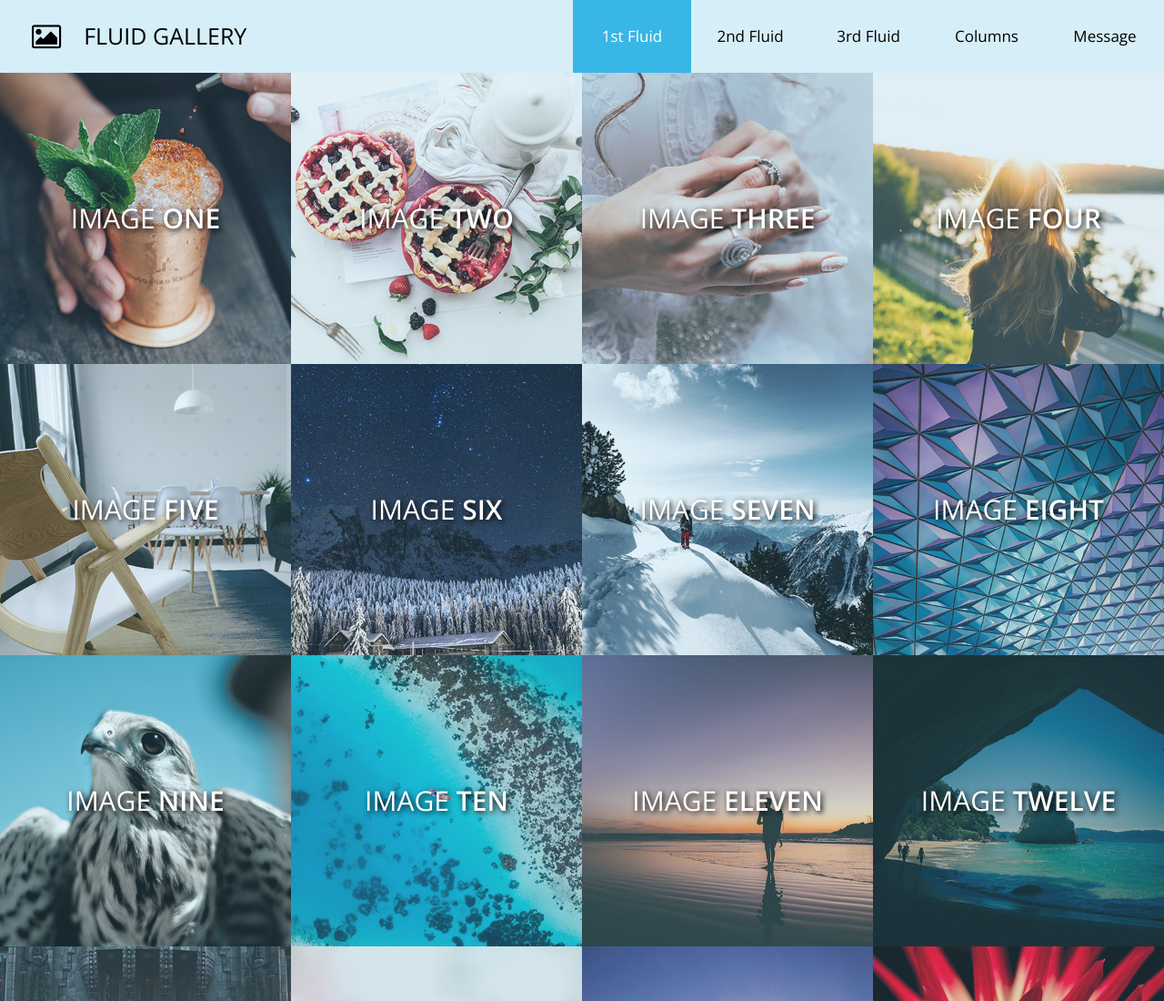
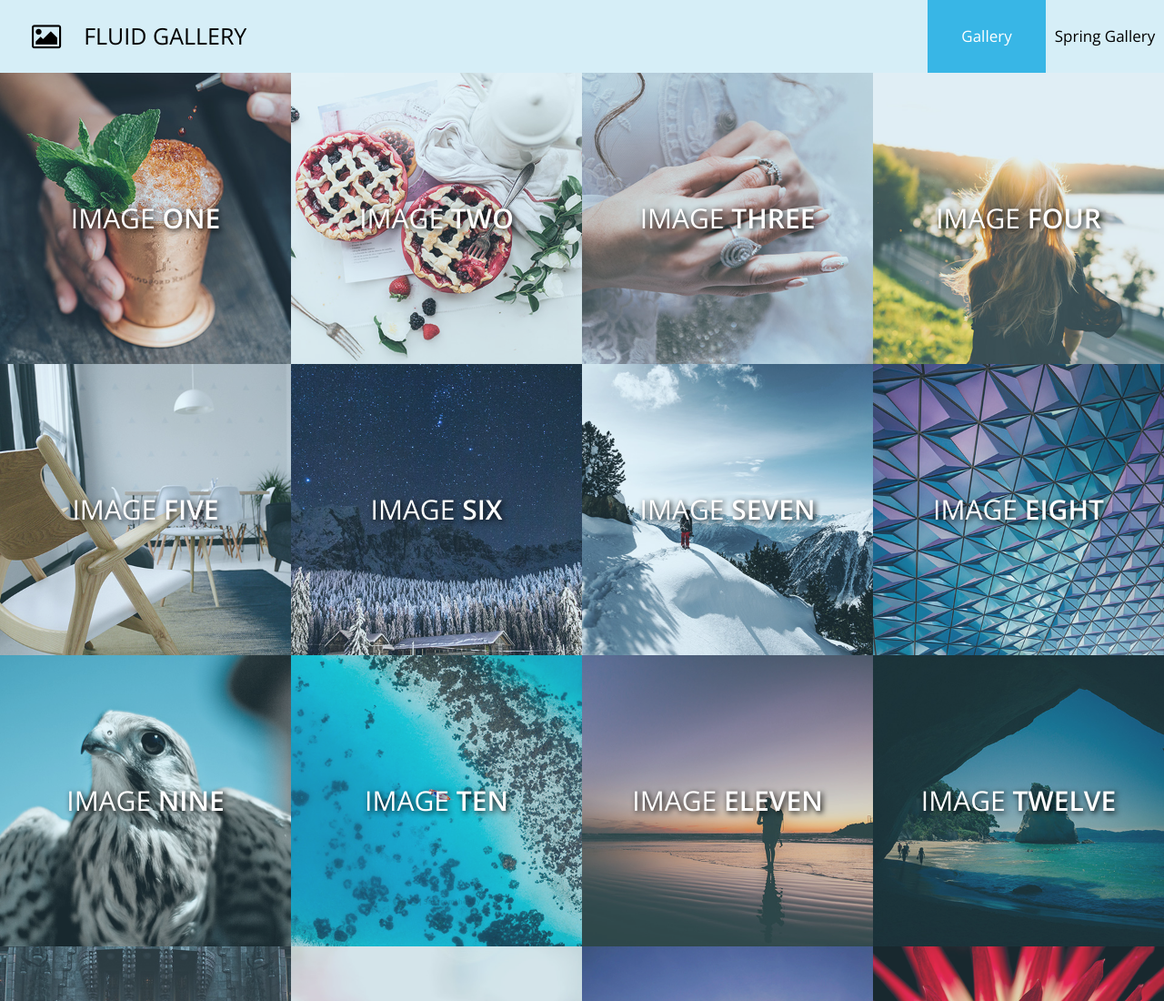
Before and after one commit to Akira01161977/Site, a plain HTML site: page index.html in a window 1280 px wide. Shown: the top 1100 px of the page at 91% size. Drawn offline with nearby package versions, Linux system fonts and the light colour scheme; some packages are replaced by stand-ins of ours.

Commit message:
Update index.html

```diff
--- a/index.html
+++ b/index.html
@@ -66,19 +66,10 @@ http://www.templatemo.com/tm-500-fluid-gallery
                         <div class="collapse navbar-toggleable-md text-xs-center text-uppercase tm-navbar" id="tmNavbar">
                             <ul class="nav navbar-nav">
                                 <li class="nav-item active selected">
-                                    <a class="nav-link" href="#0" data-no="1">1st fluid <span class="sr-only">(current)</span></a>
+                                    <a class="nav-link" href="#0" data-no="1">Gallery <span class="sr-only">(current)</span></a>
                                 </li>
                                 <li class="nav-item">
-                                    <a class="nav-link" href="#0" data-no="2">2nd fluid</a>
-                                </li>
-                                <li class="nav-item">
-                                    <a class="nav-link" href="#0" data-no="3">3rd fluid</a>
-                                </li>
-                                <li class="nav-item">
-                                    <a class="nav-link" href="#0" data-no="4">Columns</a>
-                                </li>
-                                <li class="nav-item">
-                                    <a class="nav-link" href="#0" data-no="5">Message</a>
+                                    <a class="nav-link" href="#0" data-no="2">Spring Gallery</a>
                                 </li>
                             </ul>
                         </div>
```
